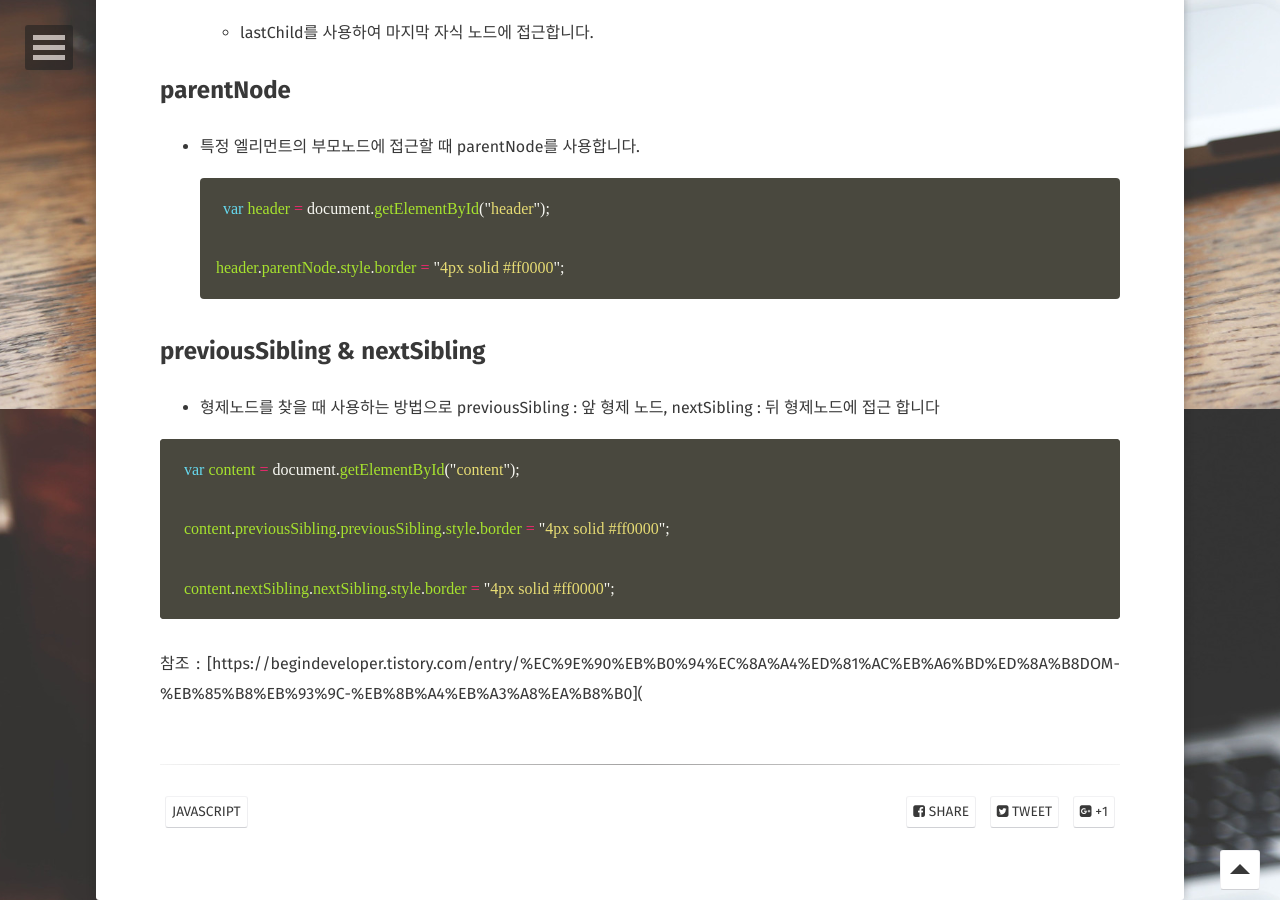
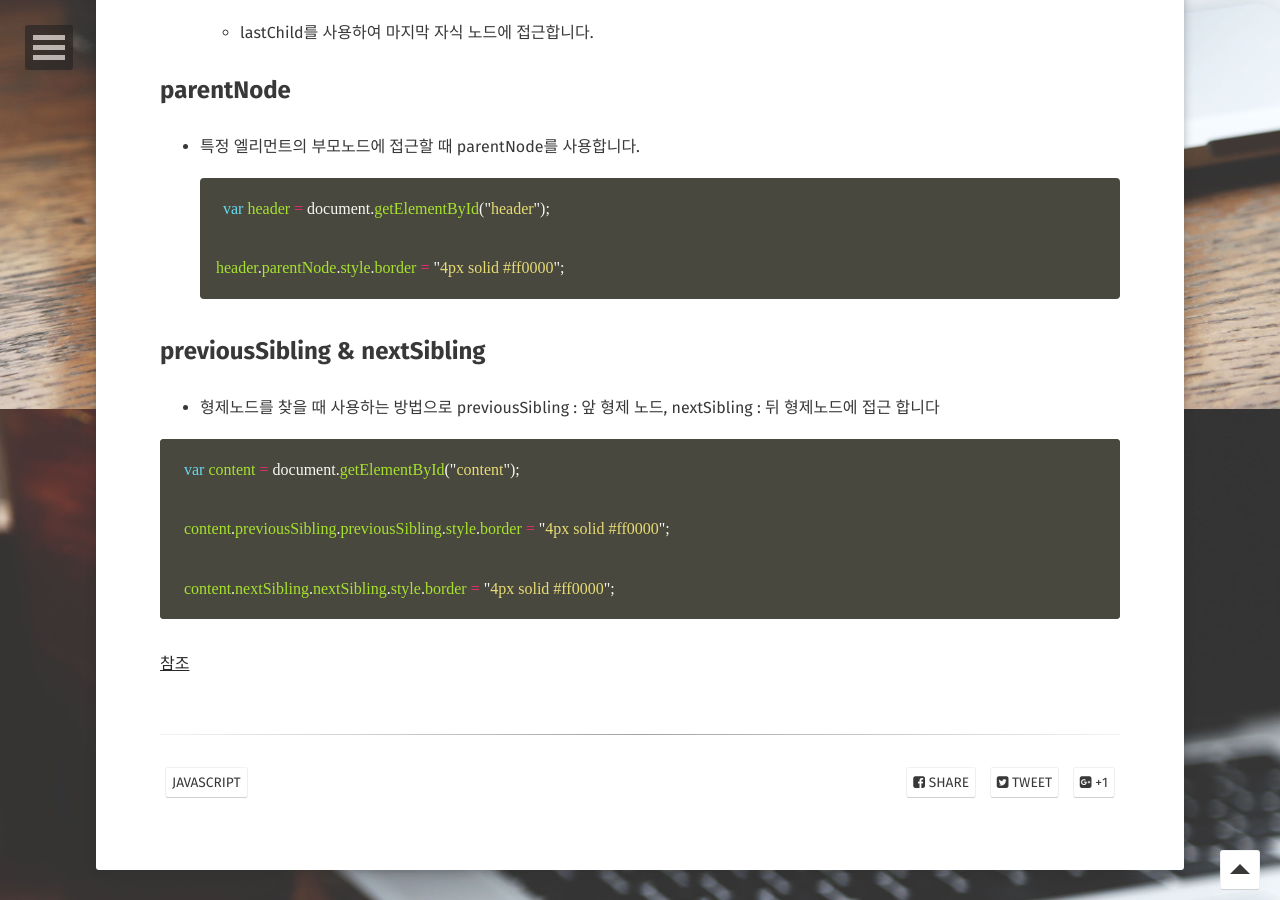
Before and after one commit to Kyounghwan01/lala, a Jekyll site: the page built from _posts/JavaScript/2019-05-01-노드다루기.md, in a window 1280 px wide and 900 px high, scrolled down 4091 px. Built offline with Jekyll 4.4.1, drawn with Linux system fonts in a browser that asks for light colours; some web fonts are replaced.

Commit message:
Update 2019-05-01-노드다루기.md

```diff
--- a/_posts/JavaScript/2019-05-01-노드다루기.md
+++ b/_posts/JavaScript/2019-05-01-노드다루기.md
@@ -174,4 +174,4 @@ function myFunction() {
 
 
 
-참조 : [https://begindeveloper.tistory.com/entry/%EC%9E%90%EB%B0%94%EC%8A%A4%ED%81%AC%EB%A6%BD%ED%8A%B8DOM-%EB%85%B8%EB%93%9C-%EB%8B%A4%EB%A3%A8%EA%B8%B0](
+[참조]([https://begindeveloper.tistory.com/entry/%EC%9E%90%EB%B0%94%EC%8A%A4%ED%81%AC%EB%A6%BD%ED%8A%B8DOM-%EB%85%B8%EB%93%9C-%EB%8B%A4%EB%A3%A8%EA%B8%B0])
```
